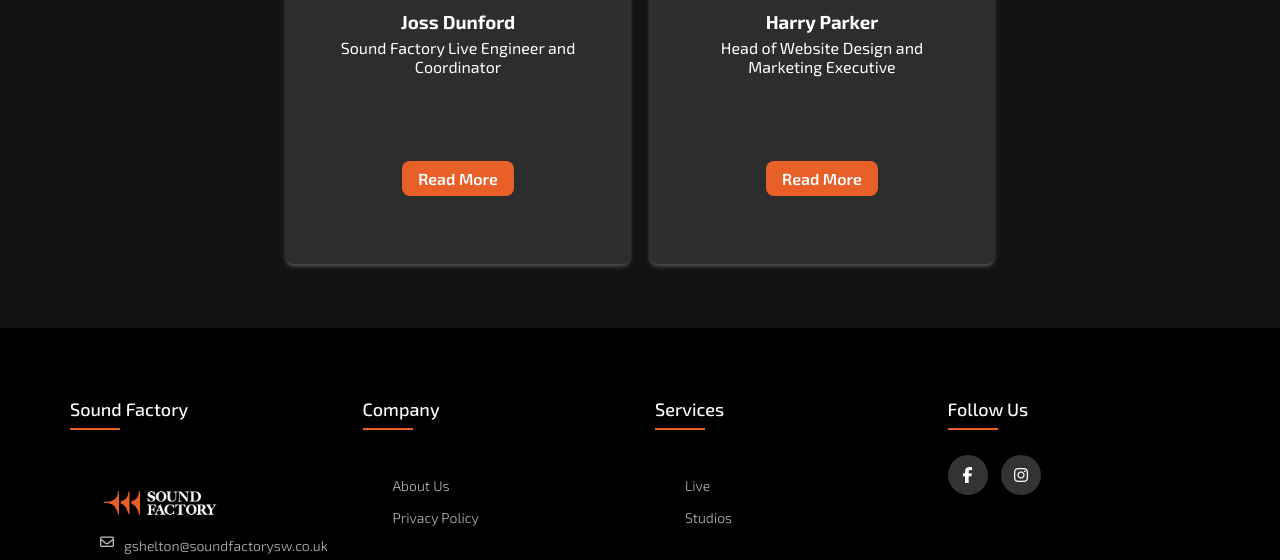
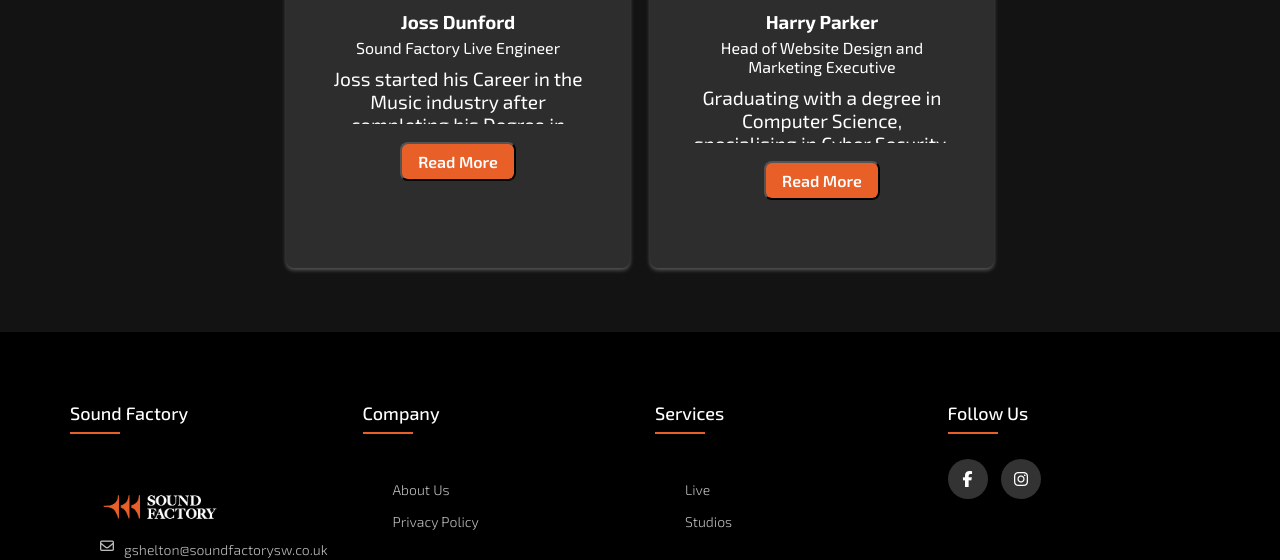
Before and after one commit to MadeByParker/Sound-Factory, a website: page public/team/index.html in a window 1280 px wide. Shown: the part 1242-1802 px from the top of the page. Drawn offline with nearby package versions, Linux system fonts and the light colour scheme.

Commit message:
added remaining team bios

```diff
--- a/public/team/index.html
+++ b/public/team/index.html
@@ -150,26 +150,26 @@
                       <img src="../images/joss_dunford.jpg" alt="Joss Dunford">
                       <div class="member-info">
                         <h3>Joss Dunford</h3>
-                        <p>Sound Factory Live Engineer and Coordinator</p>
-                        <p class="description"></p>
-                          <div class="card-button">
-                              <a>Read More</a>
-                          </div>
+                        <p>Sound Factory Live Engineer </p>
+                        <p class="description">Joss started his Career in the Music industry after completing his Degree in Audio & Music Production...</p>
+                        <div class="card-button">
+                            <button class="popup-btn">Read More</button>
+                        </div>
                       </div>
                     </div>
 
                       <!-- Popup modal box -->
                       <div class="popup-overlay" id="popupOverlay4">
                         <div class="popup-box" id="popupBox4">
-                          <!--<img src="../images/luke_riley.jpg" alt="Luke Riley">
+                          <img src="../images/joss_dunford.jpg" alt="Joss Dunford">
                           <h3>Luke Riley</h3>
-                          <p>Music Practitioner & Artist Development Coordinator</p>
-                          <p class="description">Luke graduated with a degree in Songwriting from the University of Sussex propelling him into Brightons music scene. Here he took on Artist Development work whilst continuing to stay active as a touring musician. He has written music that has seen festival stages, radio, and television, as well as recording in some of the most prestigious and historic recording studios the UK has to offer. Luke specializes in lyric writing and artist development, and has years of experience playing guitar and singing. </p>
+                          <p>Sound Factory Live Engineer</p>
+                          <p class="description">Joss started his Career in the Music industry after completing his Degree in Audio & Music Production. From this, Joss created opportunities to engineer front of house at live music venues and worked with various bands within different genres. Joss continued to progress and engineer for bands within recording studios, working relentlessly to facilitate optimum efficiency (time is money for artists!) and quality mixes for clients.</p>
 
-                          <p class="description">During his time in the music industry, Luke has run music nights across many different venues, working with different artists and engineers. His time in studios have seen Luke work alongside some of the best producers in the industry, and this has shed light on the mixing process that Luke is now very familiar with. Luke continues to stay active as a performer, and is in the process of writing and recording his debut album after years of working as a frontman in former bands; all of which honing his knowledge of the industry.</p>
+                          <p class="description">Joss has been playing guitar and bass since his early teenage years, and has taken on various roles within touring bands. He has played on tracks that have seen festival stages, radio and television, all of which highlights his talent and skill as a musician. Due to this experience, Joss has worked alongside some of the best producers/engineers in the South West, thus bringing with him a wealth of knowledge, and tips and tricks of the trade. He also has ten years worth of experience managing staff and working within the customer service industry.</p>
 
-                          <p class="description">Luke has also worked as a music technician in a mainstream secondary school, giving him an insight into music education and the various needs and demands schools face. Since then, Luke has developed a passion for education, and is currently in the process of applying for a PGCE. Since joining the Sound Factory team at our launch, Luke’s drive and desire to develop all three sectors have influenced growth and productivity in every area. All attributes and skills listed, alongside the creative mind Luke poses, highlights our team’s ability here at Sound Factory.</p>-->
-                        <button id="closePopup" class="closePopup">Close</button>
+                          <p class="description">More recently Joss has started work at the University of Plymouth as an AV Technician, and is now part of the Sound Factory Team too. Joss gives us expert advice and works with us as a live sound and studio engineer. As an advocate for a change in music education, Joss sees and supports the impact Sound Factory Music School has on students, and continues to work with us to provide the best possible live and studio engineering experience available.</p>
+                          <button id="closePopup" class="closePopup">Close</button>
                         </div>
                     </div>
                   </div>
@@ -180,23 +180,23 @@
                       <div class="member-info">
                         <h3>Harry Parker</h3>
                         <p>Head of Website Design and Marketing Executive</p>
-                        <p class="description"></p>
+                        <p class="description">Graduating with a degree in Computer Science, specialising in Cyber Security, Harry has always been driven...</p>
                         <div class="card-button">
-                            <a>Read More</a>
+                            <button class="popup-btn">Read More</button>
                         </div>
                       </div>
                     </div>
                     <!-- Popup modal box -->
                     <div class="popup-overlay" id="popupOverlay5">
                     <div class="popup-box" id="popupBox5">
-                        <!--<img src="../images/luke_riley.jpg" alt="Luke Riley">
-                        <h3>Luke Riley</h3>
-                        <p>Music Practitioner & Artist Development Coordinator</p>
-                        <p class="description">Luke graduated with a degree in Songwriting from the University of Sussex propelling him into Brightons music scene. Here he took on Artist Development work whilst continuing to stay active as a touring musician. He has written music that has seen festival stages, radio, and television, as well as recording in some of the most prestigious and historic recording studios the UK has to offer. Luke specializes in lyric writing and artist development, and has years of experience playing guitar and singing. </p>
+                        <img src="../images/harry_parker.jpg" alt="Harry Parker">
+                        <h3>Harry Parker</h3>
+                        <p>Head of Website Design and Marketing Executive</p>
+                        <p class="description">Graduating with a degree in Computer Science, specialising in Cyber Security, Harry has always been driven by his desire to make a meaningful impact on people's lives through the digital realm. As technology becomes increasingly pervasive, he recognised the immense potential it holds for improving the way we connect and engage with the world. </p>
 
-                        <p class="description">During his time in the music industry, Luke has run music nights across many different venues, working with different artists and engineers. His time in studios have seen Luke work alongside some of the best producers in the industry, and this has shed light on the mixing process that Luke is now very familiar with. Luke continues to stay active as a performer, and is in the process of writing and recording his debut album after years of working as a frontman in former bands; all of which honing his knowledge of the industry.</p>
+                        <p class="description">Throughout his academic journey, Harry's passion for creating visually stunning and highly functional websites has grown. He honed his exceptional talents and meticulous attention to detail, enabling him to design captivating online experiences for a wide array of small businesses and individuals. Notable among his portfolio are successful projects like The South Hams Society and Eyes of Caelum, where Harry's innovative approach and commitment to excellence shone through.</p>
 
-                        <p class="description">Luke has also worked as a music technician in a mainstream secondary school, giving him an insight into music education and the various needs and demands schools face. Since then, Luke has developed a passion for education, and is currently in the process of applying for a PGCE. Since joining the Sound Factory team at our launch, Luke’s drive and desire to develop all three sectors have influenced growth and productivity in every area. All attributes and skills listed, alongside the creative mind Luke poses, highlights our team’s ability here at Sound Factory.</p>-->
+                        <p class="description">From an early age, Harry's fascination with computers has created a deep-seated ambition to harness his IT skills for the betterment of society. His dedication to improving people's lives through technology is evident in his four years of experience in web design, both within and beyond the university setting. This rich background has provided him with a wealth of knowledge and expertise in crafting tailor-made websites that precisely meet the unique needs and aspirations of his clients.</p>
                     <button id="closePopup" class="closePopup">Close</button>
                     </div>
                 </div>
@@ -234,9 +234,7 @@
                             <h4>follow us</h4>
                             <div class="social-links">
                                 <a href="https://www.facebook.com/profile.php?id=100091477944826"><i class="fab fa-facebook-f"></i></a>
-
-
-                                <a href="https://www.instagram.com/soundfactorysw/?fbclid=IwAR2pn3Kz65YcaNhHfbwIn18-2wvR-_nrP0mn8QB6Io4iMsNh3t19vBBD00w"><i class="fab fa-instagram"></i></a>
+                              <a href="https://www.instagram.com/soundfactorysw/"><i class="fab fa-instagram"></i></a>
                             </div>
                         </div>
                     </div>
```
